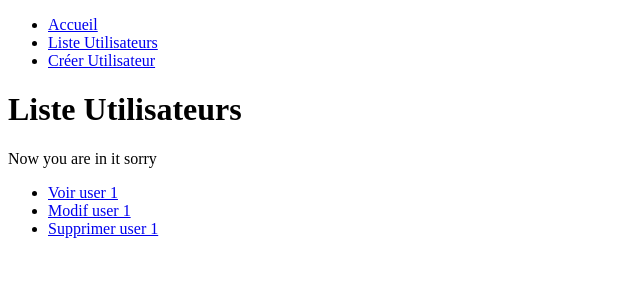
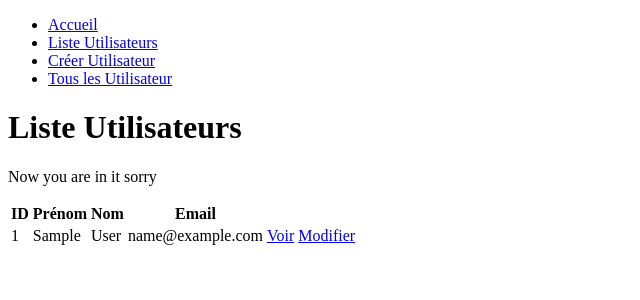
Before and after one commit to nailuJ-dev/phpcrud, a PHP site: page / in a window 1280 px wide. Shown: the top 300 px of the page, without its empty margins (0-640 px from the left). Run offline with PHP 8.4, Linux system fonts and the light colour scheme; tables that the repository leaves empty or names only in its code hold one stand-in row (values such as "Sample post").

Commit message:
étape 12

```diff
--- a/controllers/UserController.php
+++ b/controllers/UserController.php
@@ -4,6 +4,9 @@ class UserController
 {
     public function list(): void
     {
+        $userManager = new userManager();
+        $users = $userManager->findAll();
+
         $template = 'templates/users/list.phtml';
         require 'templates/layout.phtml';
     }
--- a/templates/layout.phtml
+++ b/templates/layout.phtml
@@ -17,6 +17,9 @@
 					<li>
 						<a href="index.php?route=create_user">Créer Utilisateur</a>
 					</li>
+					<li>
+						<a href="index.php?route=all_users">Tous les Utilisateur</a>
+					</li>
 				</ul>
 			</nav>
 		</header>
--- a/templates/users/list.phtml
+++ b/templates/users/list.phtml
@@ -1,8 +1,59 @@
 <h1>Liste Utilisateurs</h1>
 <p>Now you are in it sorry</p>
 
-<ul>
-    <li><a href='index.php?route=show_user&id=1'>Voir user 1</a></li>
-    <li><a href='index.php?route=update_user&id=1'>Modif user 1</a></li>
-    <li><a href='index.php?route=delete_user&id=1'>Supprimer user 1</a></li>
-</ul>
+
+
+<?php
+    if (!empty($users)):
+?>
+
+    <style>
+        .user-table { width: 100%; border-collapse: collapse; margin-top: 20px; }
+        .user-table th, .user-table td { border: 1px solid #ddd; padding: 8px; text-align: left; }
+        .user-table thead { background-color: #f2f2f2; }
+    </style>
+
+    <table>
+        <thead>
+            <tr>
+                <th>
+                    ID
+                </th>
+                <th>
+                    Prénom
+                </th>
+                <th>
+                    Nom
+                </th>
+                <th>
+                    Email
+                </th>
+            </tr>
+        </thead>
+        <tbody>
+            <?php
+                foreach ($users as $user):
+            ?>
+            <tr>
+                <td><?= htmlspecialchars($user->getId()) ?></td>
+                <td><?= htmlspecialchars($user->getFirstName()) ?></td>
+                <td><?= htmlspecialchars($user->getLastName()) ?></td>
+                <td><?= htmlspecialchars($user->getEmail()) ?></td>
+                <td>
+                    <a href='index.php?route=show_user&id=<?= $user->getId() ?>'>Voir</a>
+                    <a href='index.php?route=update_user&id=<?= $user->getId() ?>'>Modifier</a>
+                </td>
+            </tr>
+            <?php
+                endforeach;
+            ?>
+        </tbody>
+    </table>
+
+<?php
+    else:
+?>
+    <p>Aucun utilisateur trouvé dans la bdd</p>
+<?php
+    endif;
+?>
--- a/templates/users/update.phtml
+++ b/templates/users/update.phtml
@@ -1,2 +1,2 @@
 <h1>Modifier un utilisateur</h1>
-<p>Shalom, Salom habibi</p>
+<p>Shalom haver shli, Salom saahebi</p>
```
